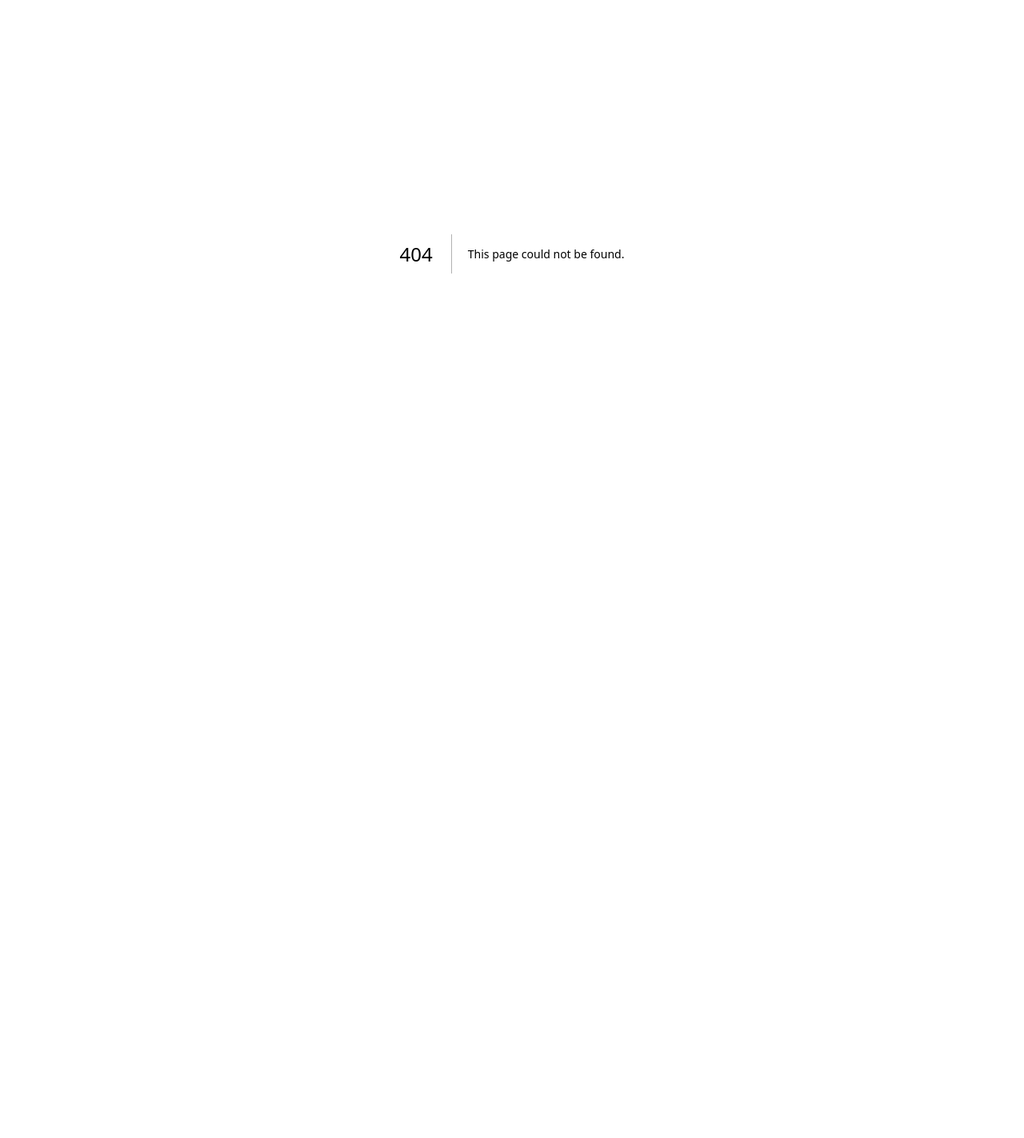
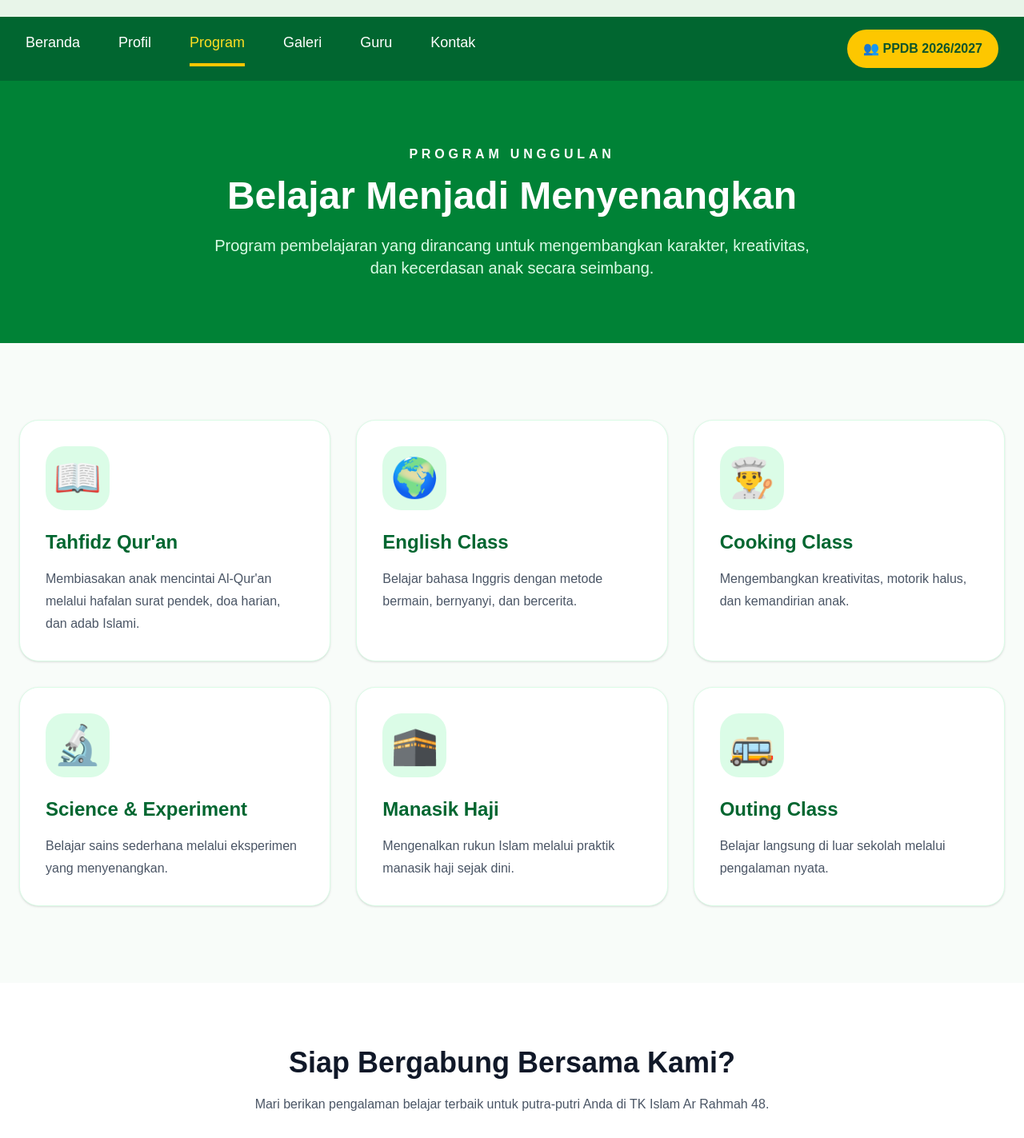
Before and after one commit to ayudinugroho3oe/school-portal-web, a Next.js app: page /program in a window 1280 px wide. Before the commit this address had no page. Shown: the part 83-1506 px from the top of the page at 80% size. Before the commit the page ends 800 px from the top, so only its background shows below. Built offline with nearby package versions, Linux system fonts and the light colour scheme.

Commit message:
refactor layout and improve navigation

```diff
--- a/app/layout.tsx
+++ b/app/layout.tsx
@@ -1,6 +1,9 @@
 import type { Metadata } from "next";
 import { Geist, Geist_Mono } from "next/font/google";
 import "./globals.css";
+
+import Navbar from "../components/Navbar";
+import Footer from "../components/Footer";
 
 const geistSans = Geist({
   variable: "--font-geist-sans",
@@ -13,8 +16,8 @@ const geistMono = Geist_Mono({
 });
 
 export const metadata: Metadata = {
-  title: "Create Next App",
-  description: "Generated by create next app",
+  title: "TK Islam Ar Rahmah 48",
+  description: "Website Resmi TK Islam Ar Rahmah 48",
 };
 
 export default function RootLayout({
@@ -24,10 +27,18 @@ export default function RootLayout({
 }>) {
   return (
     <html
-      lang="en"
+      lang="id"
       className={`${geistSans.variable} ${geistMono.variable} h-full antialiased`}
     >
-      <body className="min-h-full flex flex-col">{children}</body>
+      <body className="min-h-screen bg-white">
+
+        <Navbar />
+
+        {children}
+
+        <Footer />
+
+      </body>
     </html>
   );
 }
--- a/app/page.tsx
+++ b/app/page.tsx
@@ -1,73 +1,44 @@
-import Navbar from "../components/Navbar";
 import Hero from "../components/Hero";
 import Features from "../components/Features";
 import Programs from "../components/Programs";
 import Gallery from "../components/Gallery";
-import Footer from "../components/Footer";
 
 export default function Home() {
   return (
-    <>
-      <Navbar />
-
     <main>
 
       <Hero />
 
-
       {/* STATISTIK */}
       <section className="bg-white py-20">
-
         <div className="max-w-7xl mx-auto px-6">
 
           <div className="grid grid-cols-2 md:grid-cols-4 gap-8">
 
             <div className="bg-green-700 rounded-3xl text-white p-8 text-center">
-                <h2 className="text-5xl font-bold">
-                  15+
-                </h2>
-                <p className="mt-3">
-                  Tahun Berdiri
-                </p>
+              <h2 className="text-5xl font-bold">15+</h2>
+              <p className="mt-3">Tahun Berdiri</p>
             </div>
 
+            <div className="bg-white rounded-3xl shadow-lg p-8 text-center">
+              <h2 className="text-5xl font-bold text-green-700">250+</h2>
+              <p className="mt-3 text-gray-600">Peserta Didik</p>
+            </div>
 
             <div className="bg-white rounded-3xl shadow-lg p-8 text-center">
-                <h2 className="text-5xl font-bold text-green-700">
-                  250+
-                </h2>
-                <p className="mt-3 text-gray-600">
-                  Peserta Didik
-                </p>
+              <h2 className="text-5xl font-bold text-green-700">20+</h2>
+              <p className="mt-3 text-gray-600">Guru & Staff</p>
             </div>
 
-
             <div className="bg-white rounded-3xl shadow-lg p-8 text-center">
-                <h2 className="text-5xl font-bold text-green-700">
-                  20+
-                </h2>
-                <p className="mt-3 text-gray-600">
-                  Guru & Staff
-                </p>
-              </div>
-
-
-              <div className="bg-white rounded-3xl shadow-lg p-8 text-center">
-                <h2 className="text-5xl font-bold text-green-700">
-                  100%
-                </h2>
-                <p className="mt-3 text-gray-600">
-                  Pembelajaran Islami
-                </p>
+              <h2 className="text-5xl font-bold text-green-700">100%</h2>
+              <p className="mt-3 text-gray-600">Pembelajaran Islami</p>
             </div>
 
           </div>
 
         </div>
-
       </section>
-
-
 
       <Features />
 
@@ -75,56 +46,26 @@ export default function Home() {
 
       <Gallery />
 
-
-
       {/* PPDB */}
       <section className="py-24 bg-green-700">
-
         <div className="max-w-5xl mx-auto px-6 text-center text-white">
 
-            <h2 className="
-              text-4xl
-              md:text-5xl
-              font-bold
-            ">
+          <h2 className="text-4xl md:text-5xl font-bold">
             Penerimaan Peserta Didik Baru
           </h2>
-
 
           <p className="mt-6 text-xl">
             Mari bergabung bersama keluarga besar
             TK Islam Ar Rahmah 48.
           </p>
 
-
-            <button
-              className="
-                mt-10
-                bg-white
-                text-green-700
-                px-10
-                py-4
-                rounded-full
-                font-bold
-                hover:scale-105
-                transition
-              "
-            >
+          <button className="mt-10 bg-white text-green-700 px-10 py-4 rounded-full font-bold hover:scale-105 transition">
             Daftar Sekarang
           </button>
 
-
         </div>
-
       </section>
 
-
-
-        <Footer />
-
-
     </main>
-
-    </>
   );
 }
--- /dev/null
+++ b/app/program/page.tsx
@@ -0,0 +1,123 @@
+import Image from "next/image";
+
+export default function ProgramPage() {
+  const programs = [
+    {
+      title: "Tahfidz Qur'an",
+      icon: "📖",
+      desc: "Membiasakan anak mencintai Al-Qur'an melalui hafalan surat pendek, doa harian, dan adab Islami.",
+    },
+    {
+      title: "English Class",
+      icon: "🌍",
+      desc: "Belajar bahasa Inggris dengan metode bermain, bernyanyi, dan bercerita.",
+    },
+    {
+      title: "Cooking Class",
+      icon: "👨‍🍳",
+      desc: "Mengembangkan kreativitas, motorik halus, dan kemandirian anak.",
+    },
+    {
+      title: "Science & Experiment",
+      icon: "🔬",
+      desc: "Belajar sains sederhana melalui eksperimen yang menyenangkan.",
+    },
+    {
+      title: "Manasik Haji",
+      icon: "🕋",
+      desc: "Mengenalkan rukun Islam melalui praktik manasik haji sejak dini.",
+    },
+    {
+      title: "Outing Class",
+      icon: "🚌",
+      desc: "Belajar langsung di luar sekolah melalui pengalaman nyata.",
+    },
+  ];
+
+  return (
+    <main>
+
+      {/* HERO */}
+      <section className="bg-green-700 py-20">
+        <div className="max-w-7xl mx-auto px-6 text-center text-white">
+
+          <p className="uppercase tracking-[0.3em] font-semibold">
+            Program Unggulan
+          </p>
+
+          <h1 className="mt-4 text-5xl font-bold">
+            Belajar Menjadi Menyenangkan
+          </h1>
+
+          <p className="mt-6 max-w-3xl mx-auto text-xl text-green-100">
+            Program pembelajaran yang dirancang untuk
+            mengembangkan karakter, kreativitas,
+            dan kecerdasan anak secara seimbang.
+          </p>
+
+        </div>
+      </section>
+
+
+      {/* CONTENT */}
+      <section className="py-24 bg-[#f8fcf9]">
+
+        <div className="max-w-7xl mx-auto px-6">
+
+          <div className="grid md:grid-cols-2 lg:grid-cols-3 gap-8">
+
+            {programs.map((program) => (
+
+              <div
+                key={program.title}
+                className="bg-white rounded-3xl border border-green-100 p-8 shadow-sm hover:shadow-xl hover:-translate-y-2 transition"
+              >
+
+                <div className="w-20 h-20 rounded-3xl bg-green-100 flex items-center justify-center text-5xl">
+                  {program.icon}
+                </div>
+
+                <h3 className="mt-6 text-2xl font-bold text-green-800">
+                  {program.title}
+                </h3>
+
+                <p className="mt-4 text-gray-600 leading-7">
+                  {program.desc}
+                </p>
+
+              </div>
+
+            ))}
+
+          </div>
+
+        </div>
+
+      </section>
+
+
+      {/* CTA */}
+      <section className="py-20 bg-white">
+
+        <div className="max-w-5xl mx-auto px-6 text-center">
+
+          <h2 className="text-4xl font-bold text-gray-900">
+            Siap Bergabung Bersama Kami?
+          </h2>
+
+          <p className="mt-5 text-gray-600">
+            Mari berikan pengalaman belajar terbaik
+            untuk putra-putri Anda di TK Islam Ar Rahmah 48.
+          </p>
+
+          <button className="mt-8 bg-green-700 text-white px-8 py-4 rounded-full font-semibold hover:bg-green-800 transition">
+            Daftar PPDB
+          </button>
+
+        </div>
+
+      </section>
+
+    </main>
+  );
+}
--- a/components/Navbar.tsx
+++ b/components/Navbar.tsx
@@ -1,33 +1,27 @@
+"use client";
+
 import Image from "next/image";
 import Link from "next/link";
+import { usePathname } from "next/navigation";
 
 export default function Navbar() {
+  const pathname = usePathname();
+
+  const menus = [
+    { name: "Beranda", href: "/" },
+    { name: "Profil", href: "/profil" },
+    { name: "Program", href: "/program" },
+    { name: "Galeri", href: "/galeri" },
+    { name: "Guru", href: "/guru" },
+    { name: "Kontak", href: "/kontak" },
+  ];
+
   return (
     <>
       {/* HEADER */}
-      <div
-        className="
-          bg-[#e8f5e9]
-          px-4
-          md:px-8
-          py-2
-          md:py-3
-          flex
-          items-center
-          justify-between
-        "
-      >
+      <div className="bg-[#e8f5e9] px-4 md:px-8 py-2 md:py-3 flex items-center justify-between">
         <div className="flex items-center gap-3">
-          <div
-            className="
-              relative
-              w-[60px]
-              h-[60px]
-              md:w-[80px]
-              md:h-[80px]
-              flex-shrink-0
-            "
-          >
+          <div className="relative w-[60px] h-[60px] md:w-[80px] md:h-[80px] flex-shrink-0">
             <Image
               src="/logo.png"
               alt="Logo TK"
@@ -59,56 +53,33 @@ export default function Navbar() {
       </div>
 
       {/* MENU */}
-      <nav
-        className="
-          bg-green-800
-          text-white
-          px-4
-          md:px-8
-          py-4
-          flex
-          items-center
-          justify-between
-        "
-      >
-        <div
-          className="
-            hidden
-            md:flex
-            gap-8
-            lg:gap-12
-            text-lg
-          "
-        >
-          <Link
-            href="/"
-            className="border-b-4 border-yellow-400 pb-3 hover:text-yellow-300 transition"
-          >
-            Beranda
-          </Link>
+      <nav className="bg-green-800 text-white px-4 md:px-8 py-4 flex items-center justify-between">
 
-          <Link
-            href="/profil"
-            className="hover:text-yellow-300 transition"
-          >
-            Profil
-          </Link>
+        <div className="hidden md:flex gap-8 lg:gap-12 text-lg">
 
-          <a className="cursor-pointer hover:text-yellow-300 transition">
-            Program
-          </a>
+          {menus.map((menu) => {
+            const active = pathname === menu.href;
 
-          <a className="cursor-pointer hover:text-yellow-300 transition">
-            Galeri
-          </a>
+            return (
+              <Link
+                key={menu.href}
+                href={menu.href}
+                className={`
+                  pb-3
+                  transition
+                  hover:text-yellow-300
+                  ${
+                    active
+                      ? "text-yellow-300 border-b-4 border-yellow-400"
+                      : ""
+                  }
+                `}
+              >
+                {menu.name}
+              </Link>
+            );
+          })}
 
-          <a className="cursor-pointer hover:text-yellow-300 transition">
-            Guru
-          </a>
-
-          <a className="cursor-pointer hover:text-yellow-300 transition">
-            Kontak
-          </a>
         </div>
 
         {/* MOBILE */}
@@ -116,20 +87,11 @@ export default function Navbar() {
           ☰
         </button>
 
-        <button
-          className="
-            bg-yellow-400
-            text-green-900
-            font-bold
-            px-5
-            py-3
-            rounded-full
-            text-sm
-            md:text-base
-          "
-        >
+        {/* PPDB */}
+        <button className="bg-yellow-400 text-green-900 font-bold px-5 py-3 rounded-full text-sm md:text-base hover:bg-yellow-300 transition">
           👥 PPDB 2026/2027
         </button>
+
       </nav>
     </>
   );
```
Lines whose indentation alone changed are shown as unchanged.
